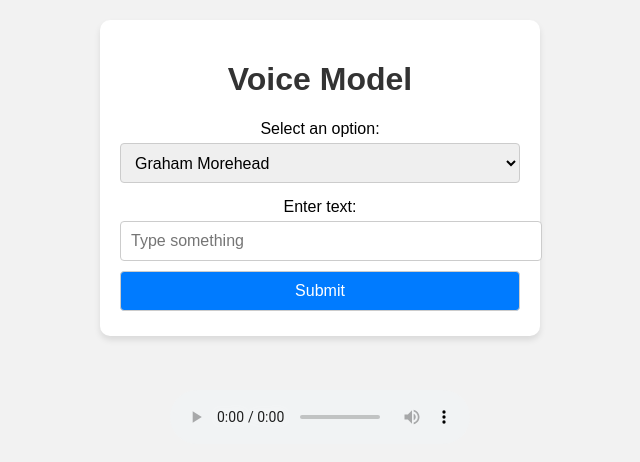
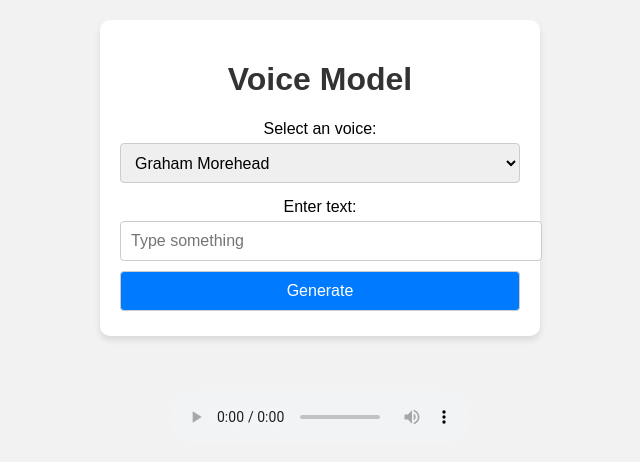
Before and after one commit to nmautz/GUHackathon2023, a website: page public/index.html in a window 1280 px wide. Shown: the full height of the page, 320-960 px from the left. Drawn offline with Linux system fonts and the light colour scheme.

Commit message:
generate instea dof submit

```diff
--- a/public/index.html
+++ b/public/index.html
@@ -142,14 +142,14 @@
     <div id="container">
         <h1>Voice Model</h1>
         <form>
-            <label for="selectBox">Select an option:</label>
+            <label for="selectBox">Select an voice:</label>
             <select id="selectBox">
                 <option value="voice0">Graham Morehead</option>
                 <option value="voice1">Aaron Crandal</option>
             </select>
             <label for="textInput">Enter text:</label>
             <input type="text" id="textInput" placeholder="Type something">
-            <input type="submit" id="submitButton" value="Submit">
+            <input type="submit" id="submitButton" value="Generate">
         </form>
     </div>
 
```
